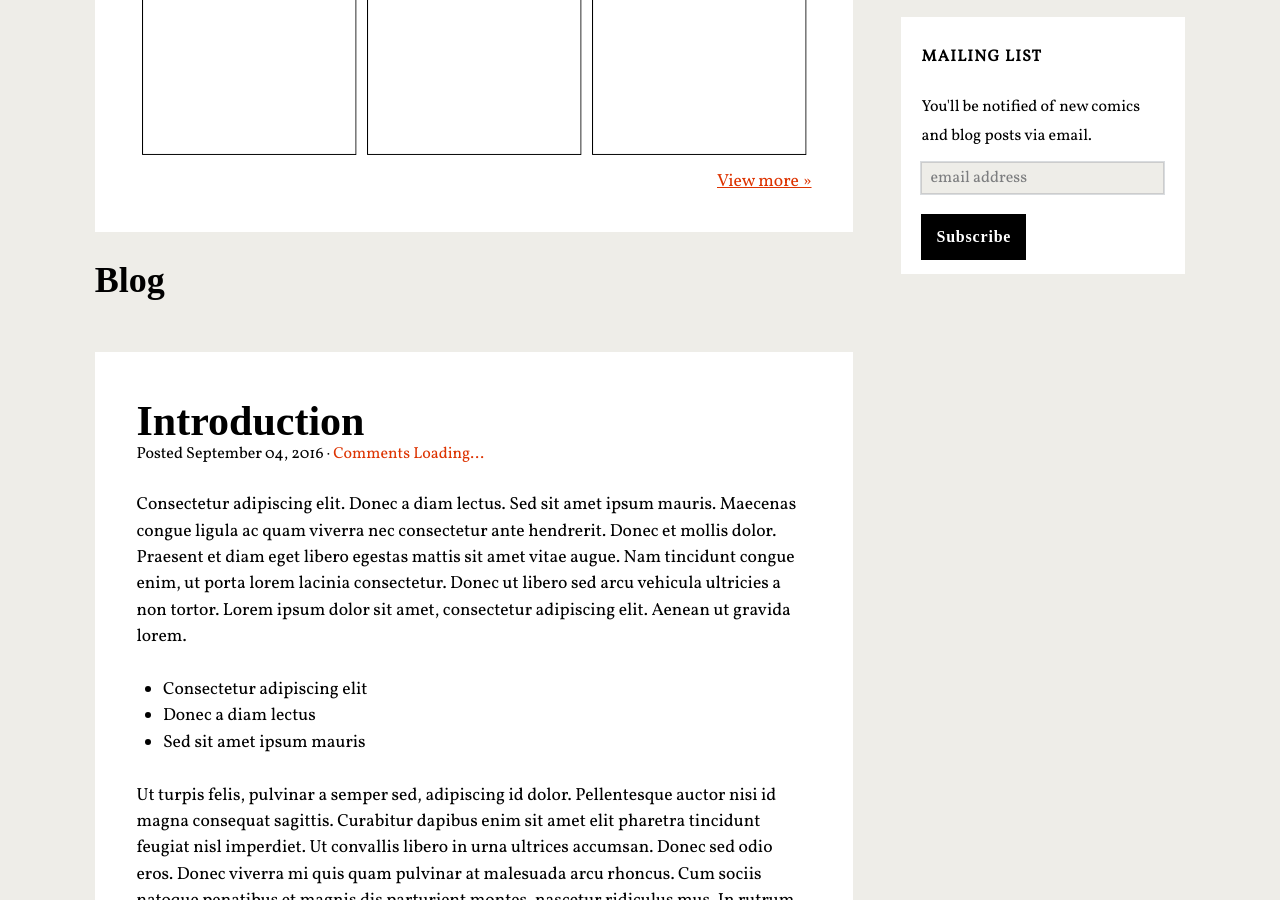
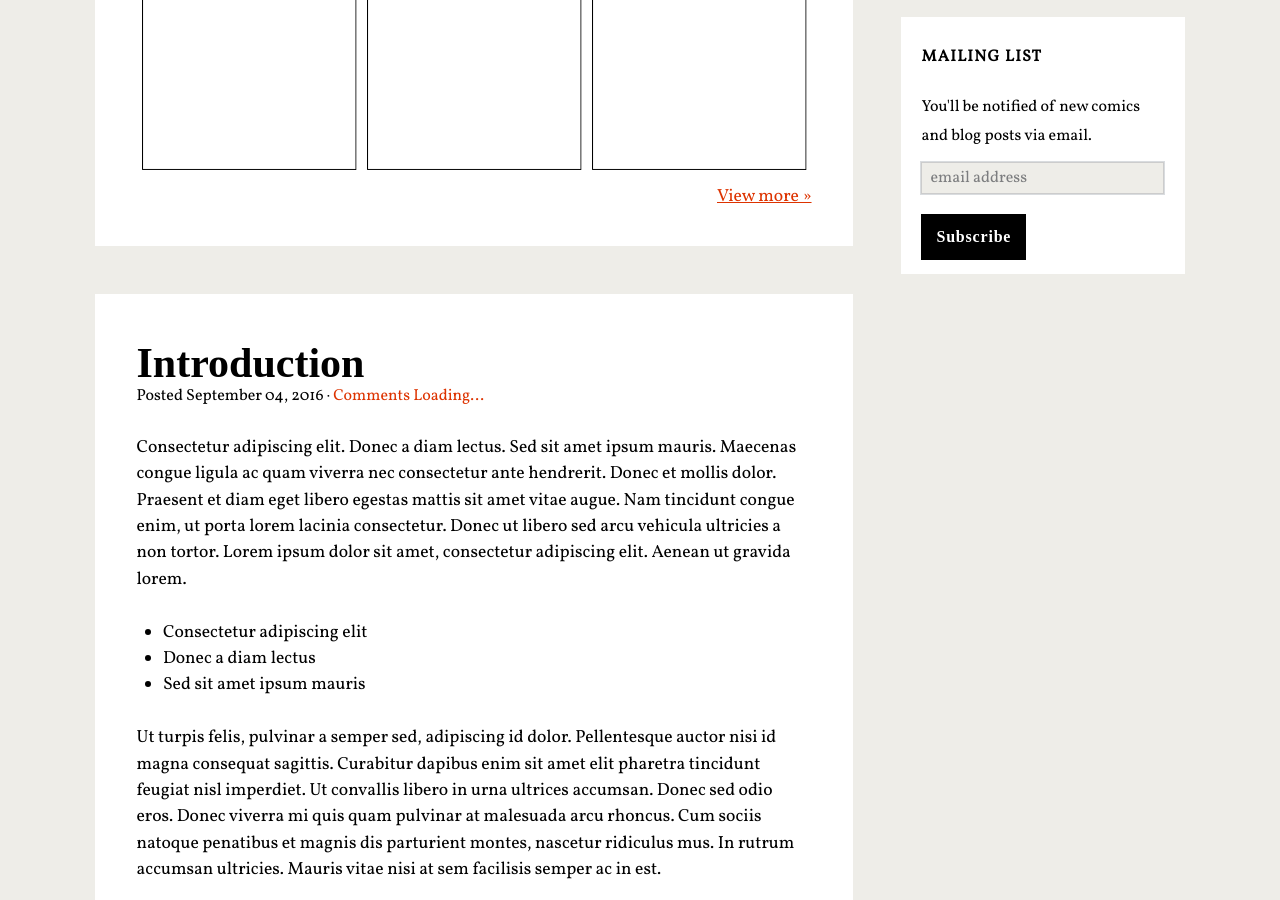
Before and after one commit to randideo/randideo.github.io, a Jekyll site: the page built from backup.html, in a window 1280 px wide and 900 px high, scrolled down 307 px. Built offline with Jekyll 4.4.1, drawn with Linux system fonts in a browser that asks for light colours; nearby versions of some CDN libraries; some web fonts are replaced; comment, search, counter and statistics services are not loaded.

Commit message:
Update backup.html

```diff
--- a/backup.html
+++ b/backup.html
@@ -2,10 +2,9 @@
 layout: default
 ---
 
- <h2>New Comics</h2>
 	 <div class="post hentry">
 		 <div class="entry-content">
-
+			 <h2 style="padding-bottom: 10px;">New Comics</h2>
 
 <ul style="list-style: none; margin: 0em;">
 	{% for post in site.categories.Comics limit: 3 %}
@@ -17,7 +16,7 @@
 	 </div>
 
 
- <h2>Blog</h2>
+
 {% for post in site.categories.Blog limit: 3  %}
         {% unless post.draft %}
         {% if post.menutitle %}
```
